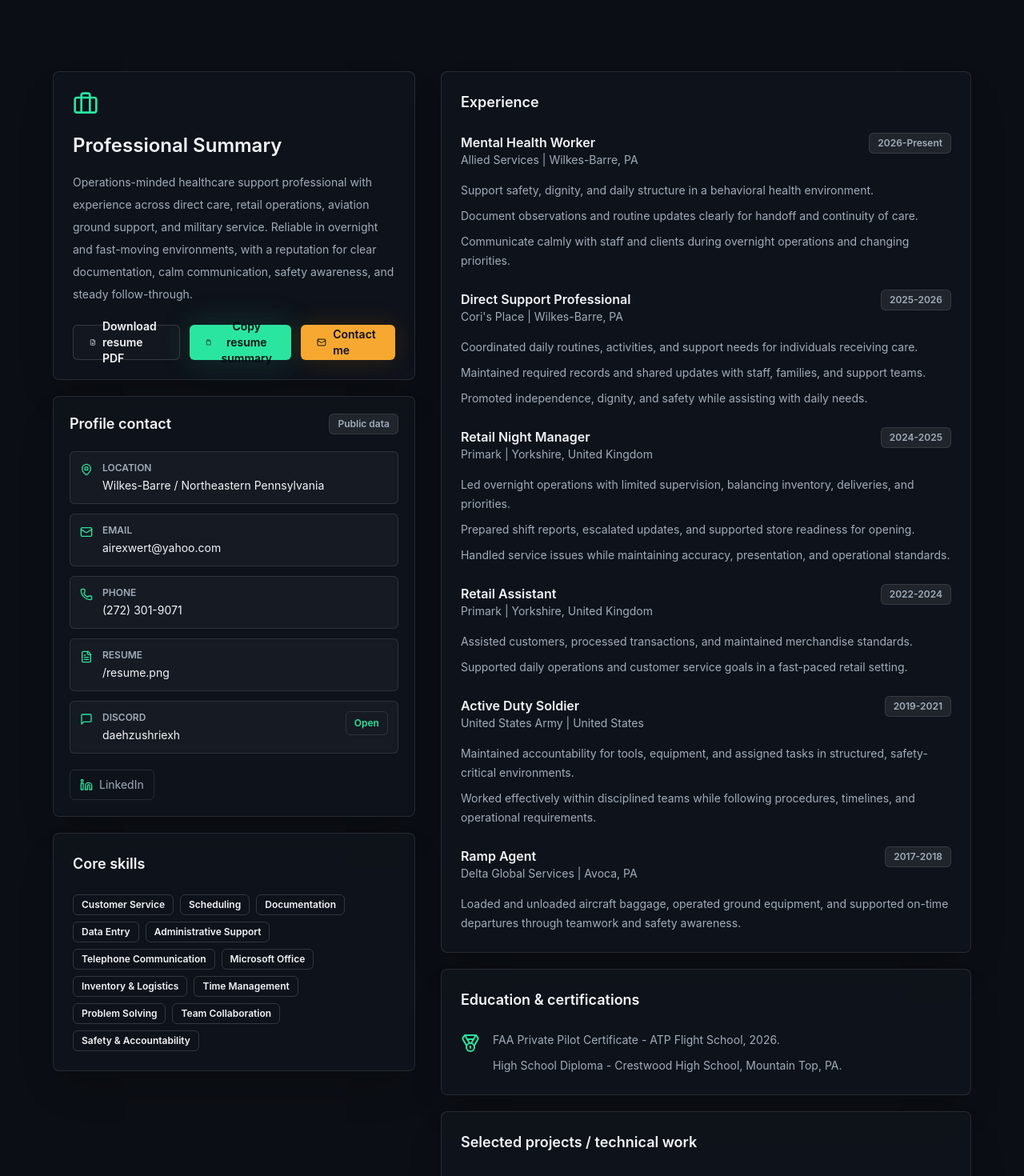
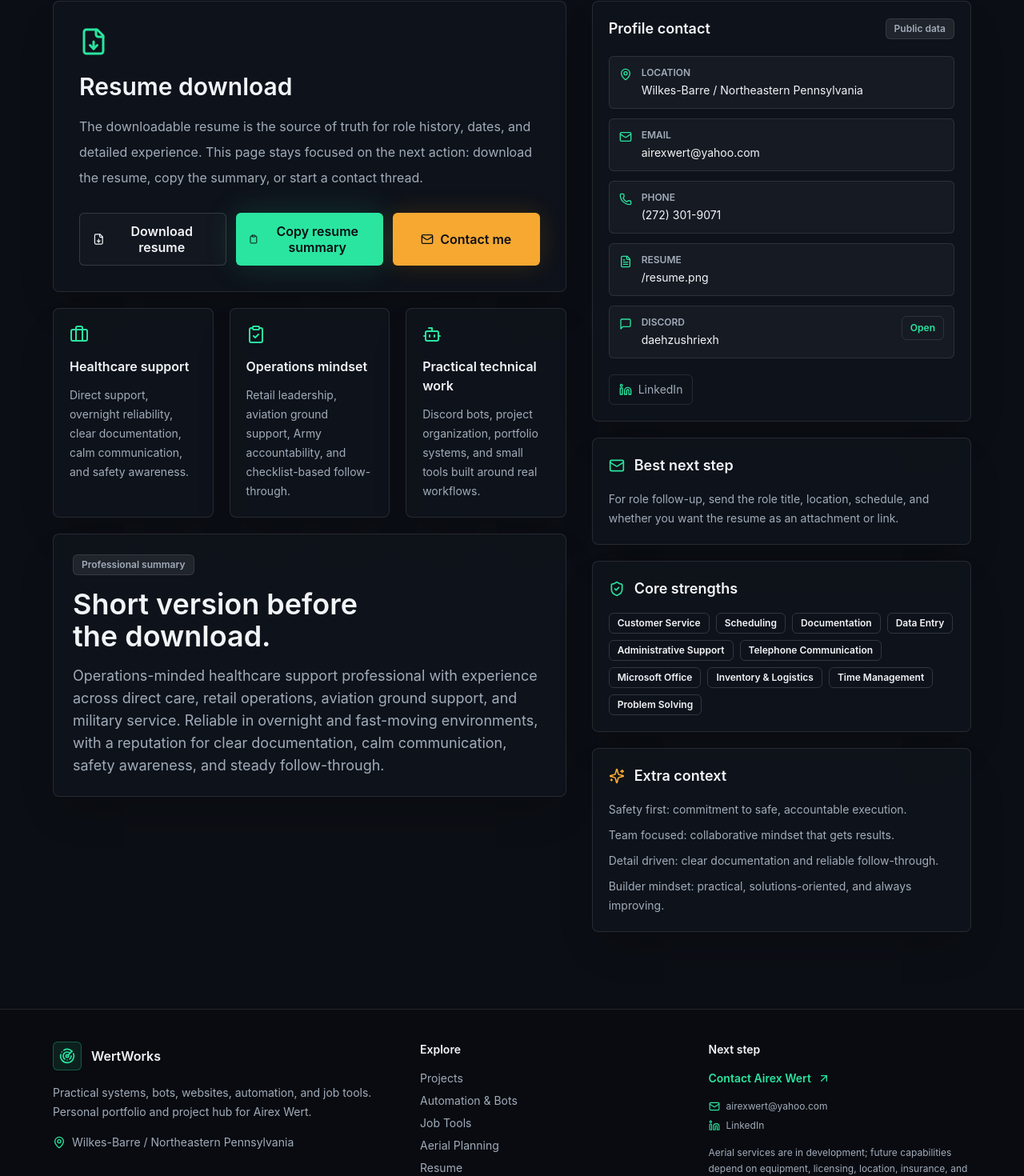
Before and after one commit to gissu-dev/airexwert, a Next.js app: page /resume in a window 1280 px wide. Shown: the part 575-2045 px from the top of the page at 80% size. Built offline with nearby package versions, Linux system fonts and the light colour scheme.

Commit message:
Revamp resume download page

```diff
--- a/app/resume/page.tsx
+++ b/app/resume/page.tsx
@@ -1,163 +1,161 @@
-import { Briefcase, FileImage, Medal, Target } from "lucide-react";
+import {
+  Bot,
+  Briefcase,
+  ClipboardCheck,
+  FileDown,
+  Mail,
+  ShieldCheck,
+  Sparkles,
+} from "lucide-react";
 import { ContactDetails } from "@/components/contact-details";
 import { PageIntro } from "@/components/page-intro";
 import { ResumeActions } from "@/components/resume-actions";
-import { ResumeSection } from "@/components/resume-section";
+import { SectionHeader } from "@/components/section-header";
 import { Badge } from "@/components/ui/badge";
 import { Card, CardContent } from "@/components/ui/card";
-import { profile, profileEditNotes } from "@/data/profile";
+import { profile } from "@/data/profile";
 import { resume } from "@/data/resume";
 
 export const metadata = {
   title: "Resume | Airex Wert",
   description:
-    "Employer-friendly resume for Airex Wert covering mental health support, operations, retail leadership, aviation ground support, military service, and practical technical work.",
+    "Download Airex Wert's resume and find contact details, core strengths, and professional focus areas.",
   openGraph: {
     title: "Airex Wert Resume | WertWorks",
     description:
-      "Professional summary, current experience, core skills, selected projects, certifications, and operating style."
-  }
+      "Downloadable resume, contact details, core strengths, and professional focus areas for Airex Wert.",
+  },
 };
+
+const focusAreas = [
+  {
+    title: "Healthcare support",
+    description:
+      "Direct support, overnight reliability, clear documentation, calm communication, and safety awareness.",
+    icon: Briefcase,
+  },
+  {
+    title: "Operations mindset",
+    description:
+      "Retail leadership, aviation ground support, Army accountability, and checklist-based follow-through.",
+    icon: ClipboardCheck,
+  },
+  {
+    title: "Practical technical work",
+    description:
+      "Discord bots, project organization, portfolio systems, and small tools built around real workflows.",
+    icon: Bot,
+  },
+];
 
 export default function ResumePage() {
   return (
     <>
       <PageIntro
         eyebrow="Resume"
-        title={`${profile.name} - mental health support, operations, veteran background, and FAA private pilot.`}
-        description="Employer-facing resume content covering direct care, retail operations, aviation ground support, military service, selected technical work, projects, and reliable follow-through."
+        title={`Download ${profile.name}'s resume and contact directly.`}
+        description="This page keeps the resume itself as a downloadable file instead of showing the full document inline. Use it for the current resume, quick professional context, and direct contact details."
       />
 
       <section className="section-shell pt-4">
-        <div className="grid gap-8 lg:grid-cols-[0.8fr_1.2fr] lg:items-start">
+        <div className="grid gap-8 lg:grid-cols-[1.15fr_0.85fr] lg:items-start">
           <div className="grid gap-5">
             <Card className="bg-card/75">
-              <CardContent className="p-6">
-                <Briefcase
-                  className="h-8 w-8 text-primary"
-                  aria-hidden="true"
-                />
-                <h2 className="mt-5 text-2xl font-semibold">
-                  Professional Summary
+              <CardContent className="p-6 sm:p-8">
+                <FileDown className="h-9 w-9 text-primary" aria-hidden="true" />
+                <h2 className="mt-5 text-2xl font-semibold sm:text-3xl">
+                  Resume download
                 </h2>
-                <p className="mt-4 text-sm leading-7 text-muted-foreground">
-                  {resume.summary}
+                <p className="mt-4 max-w-2xl text-base leading-8 text-muted-foreground">
+                  The downloadable resume is the source of truth for role history,
+                  dates, and detailed experience. This page stays focused on the
+                  next action: download the resume, copy the summary, or start a
+                  contact thread.
                 </p>
-                <div className="mt-6">
+                <div className="mt-7">
                   <ResumeActions summary={resume.summary} />
                 </div>
               </CardContent>
             </Card>
 
-            <ContactDetails compact />
+            <div className="grid gap-5 md:grid-cols-3">
+              {focusAreas.map((area) => {
+                const Icon = area.icon;
 
-            <ResumeSection title="Core skills">
-              <div className="flex flex-wrap gap-2">
-                {resume.skills.map((skill) => (
-                  <Badge key={skill} variant="outline">
-                    {skill}
-                  </Badge>
-                ))}
-              </div>
-            </ResumeSection>
+                return (
+                  <Card key={area.title} className="bg-card/75">
+                    <CardContent className="p-5">
+                      <Icon className="h-6 w-6 text-primary" aria-hidden="true" />
+                      <h2 className="mt-4 font-semibold">{area.title}</h2>
+                      <p className="mt-3 text-sm leading-6 text-muted-foreground">
+                        {area.description}
+                      </p>
+                    </CardContent>
+                  </Card>
+                );
+              })}
+            </div>
+
+            <Card className="bg-card/75">
+              <CardContent className="p-6">
+                <SectionHeader
+                  eyebrow="Professional summary"
+                  title="Short version before the download."
+                  description={resume.summary}
+                />
+              </CardContent>
+            </Card>
           </div>
 
           <div className="grid gap-5">
-            <ResumeSection title="Experience">
-              <div className="grid gap-6">
-                {resume.experience.map((item) => (
-                  <article key={item.role}>
-                    <div className="flex flex-col gap-1 sm:flex-row sm:items-start sm:justify-between">
-                      <div>
-                        <h3 className="font-semibold">{item.role}</h3>
-                        <p className="text-sm text-muted-foreground">
-                          {item.organization}
-                        </p>
-                      </div>
-                      <Badge variant="secondary">{item.timeframe}</Badge>
-                    </div>
-                    <ul className="mt-4 grid gap-2">
-                      {item.bullets.map((bullet) => (
-                        <li
-                          key={bullet}
-                          className="text-sm leading-6 text-muted-foreground"
-                        >
-                          {bullet}
-                        </li>
-                      ))}
-                    </ul>
-                  </article>
-                ))}
-              </div>
-            </ResumeSection>
+            <ContactDetails compact />
 
-            <ResumeSection title="Education & certifications">
-              <div className="flex gap-4">
-                <Medal className="mt-1 h-6 w-6 shrink-0 text-primary" aria-hidden="true" />
-                <ul className="grid gap-2">
-                  {resume.military.map((item) => (
-                    <li key={item} className="text-sm leading-6 text-muted-foreground">
-                      {item}
-                    </li>
+            <Card className="bg-card/75">
+              <CardContent className="p-5">
+                <div className="flex items-center gap-3">
+                  <Mail className="h-5 w-5 text-primary" aria-hidden="true" />
+                  <h2 className="text-lg font-semibold">Best next step</h2>
+                </div>
+                <p className="mt-4 text-sm leading-6 text-muted-foreground">
+                  For role follow-up, send the role title, location, schedule,
+                  and whether you want the resume as an attachment or link.
+                </p>
+              </CardContent>
+            </Card>
+
+            <Card className="bg-card/75">
+              <CardContent className="p-5">
+                <div className="flex items-center gap-3">
+                  <ShieldCheck className="h-5 w-5 text-primary" aria-hidden="true" />
+                  <h2 className="text-lg font-semibold">Core strengths</h2>
+                </div>
+                <div className="mt-4 flex flex-wrap gap-2">
+                  {resume.skills.slice(0, 10).map((skill) => (
+                    <Badge key={skill} variant="outline">
+                      {skill}
+                    </Badge>
                   ))}
-                </ul>
-              </div>
-            </ResumeSection>
+                </div>
+              </CardContent>
+            </Card>
 
-            <ResumeSection title="Selected projects / technical work">
-              <ul className="grid gap-2">
-                {resume.projects.map((project) => (
-                  <li key={project} className="text-sm leading-6 text-muted-foreground">
-                    {project}
-                  </li>
-                ))}
-              </ul>
-            </ResumeSection>
-
-            <ResumeSection title="Operating style">
-              <div className="flex gap-4">
-                <Target className="mt-1 h-6 w-6 shrink-0 text-accent" aria-hidden="true" />
-                <ul className="grid gap-2">
+            <Card className="bg-card/75">
+              <CardContent className="p-5">
+                <div className="flex items-center gap-3">
+                  <Sparkles className="h-5 w-5 text-accent" aria-hidden="true" />
+                  <h2 className="text-lg font-semibold">Extra context</h2>
+                </div>
+                <ul className="mt-4 grid gap-2">
                   {resume.careerGoals.map((goal) => (
                     <li key={goal} className="text-sm leading-6 text-muted-foreground">
                       {goal}
                     </li>
                   ))}
                 </ul>
-              </div>
-            </ResumeSection>
+              </CardContent>
+            </Card>
           </div>
         </div>
-
-        <Card className="mt-8 bg-card/75">
-          <CardContent className="p-4 sm:p-6">
-            <div className="mb-5 flex items-center gap-3">
-              <FileImage className="h-5 w-5 text-primary" aria-hidden="true" />
-              <h2 className="text-lg font-semibold">Resume download and preview</h2>
-            </div>
-            <p className="mb-5 text-sm leading-6 text-muted-foreground">
-              The primary download uses the PDF resume. The image below is a
-              quick preview for the website.
-            </p>
-            <div className="overflow-hidden rounded-md border border-white/10 bg-white">
-              <img
-                src={profile.resumeDownloadPath}
-                alt={`${profile.name} resume`}
-                className="w-full"
-              />
-            </div>
-            <p className="mt-4 text-xs leading-5 text-muted-foreground">
-              Resume asset:{" "}
-              <span className="font-semibold text-foreground">
-                {profileEditNotes.resumeFile}
-              </span>
-              {" "}and{" "}
-              <span className="font-semibold text-foreground">
-                {profileEditNotes.resumePdfFile}
-              </span>
-            </p>
-          </CardContent>
-        </Card>
       </section>
     </>
   );
--- a/components/contact-details.tsx
+++ b/components/contact-details.tsx
@@ -46,8 +46,8 @@ const rows = [
   },
   {
     label: "Resume",
-    value: profile.resumePdfPath,
-    href: profile.resumePdfPath,
+    value: profile.resumeDownloadPath,
+    href: profile.resumeDownloadPath,
     icon: FileText
   }
 ];
--- a/components/resume-actions.tsx
+++ b/components/resume-actions.tsx
@@ -16,14 +16,22 @@ export function ResumeActions({ summary }: { summary: string }) {
   }
 
   return (
-    <div id="download" className="flex flex-col gap-3 sm:flex-row">
-      <Button asChild variant="outline">
-        <Link href={profile.resumePdfPath} download>
+    <div id="download" className="grid gap-3 sm:grid-cols-3">
+      <Button
+        asChild
+        variant="outline"
+        className="h-auto min-h-12 px-4 py-3 text-center text-base leading-5"
+      >
+        <Link href={profile.resumeDownloadPath} download>
           <FileDown className="h-4 w-4" aria-hidden="true" />
-          Download resume PDF
+          Download resume
         </Link>
       </Button>
-      <Button type="button" onClick={copySummary}>
+      <Button
+        type="button"
+        onClick={copySummary}
+        className="h-auto min-h-12 px-4 py-3 text-center text-base leading-5"
+      >
         {copied ? (
           <Check className="h-4 w-4" aria-hidden="true" />
         ) : (
@@ -31,7 +39,11 @@ export function ResumeActions({ summary }: { summary: string }) {
         )}
         {copied ? "Copied" : "Copy resume summary"}
       </Button>
-      <Button asChild variant="amber">
+      <Button
+        asChild
+        variant="amber"
+        className="h-auto min-h-12 px-4 py-3 text-center text-base leading-5"
+      >
         <Link href="/contact">
           <Mail className="h-4 w-4" aria-hidden="true" />
           Contact me
```
